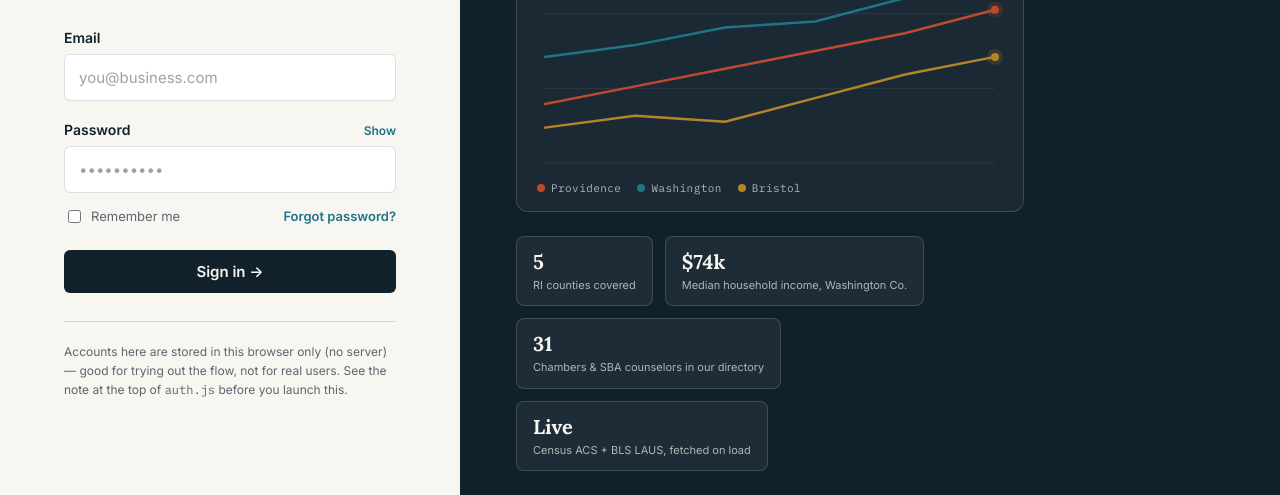
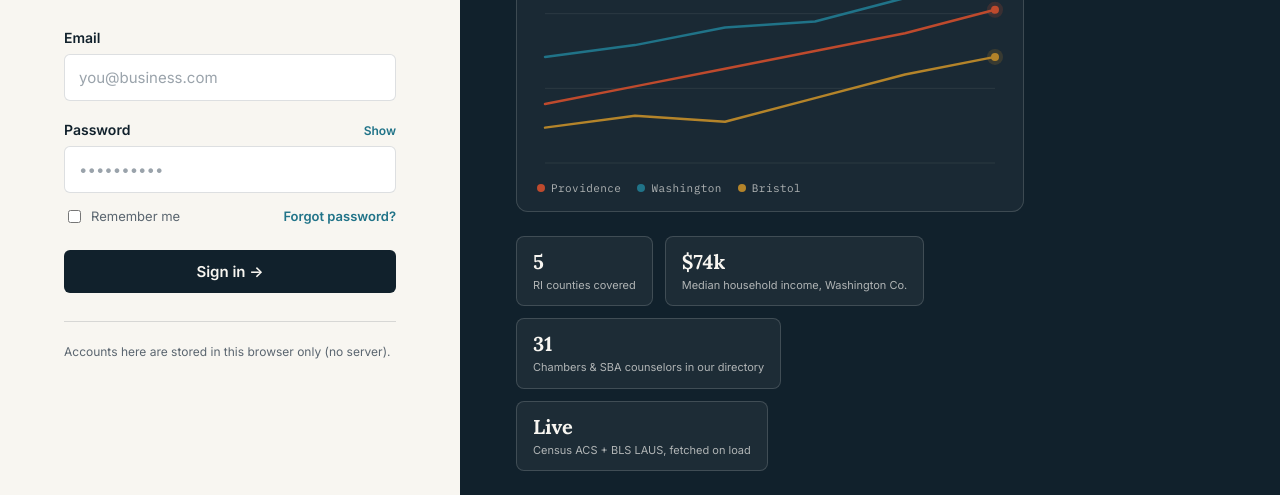
Before and after one commit to Aanviag/smallri1, a plain HTML site: page login.html in a window 1280 px wide. Shown: the part 305-800 px from the top of the page. Drawn offline with Linux system fonts and the light colour scheme.

Commit message:
Update login.html

```diff
--- a/login.html
+++ b/login.html
@@ -62,7 +62,7 @@
         <button type="submit" class="btn btn-dark btn-full" id="submit-btn">Sign in →</button>
       </form>
 
-      <p class="login-fineprint">Accounts here are stored in this browser only (no server) — good for trying out the flow, not for real users. See the note at the top of <span class="mono">auth.js</span> before you launch this.</p>
+      <p class="login-fineprint">Accounts here are stored in this browser only (no server).</p>
     </div>
   </div>
 
```
